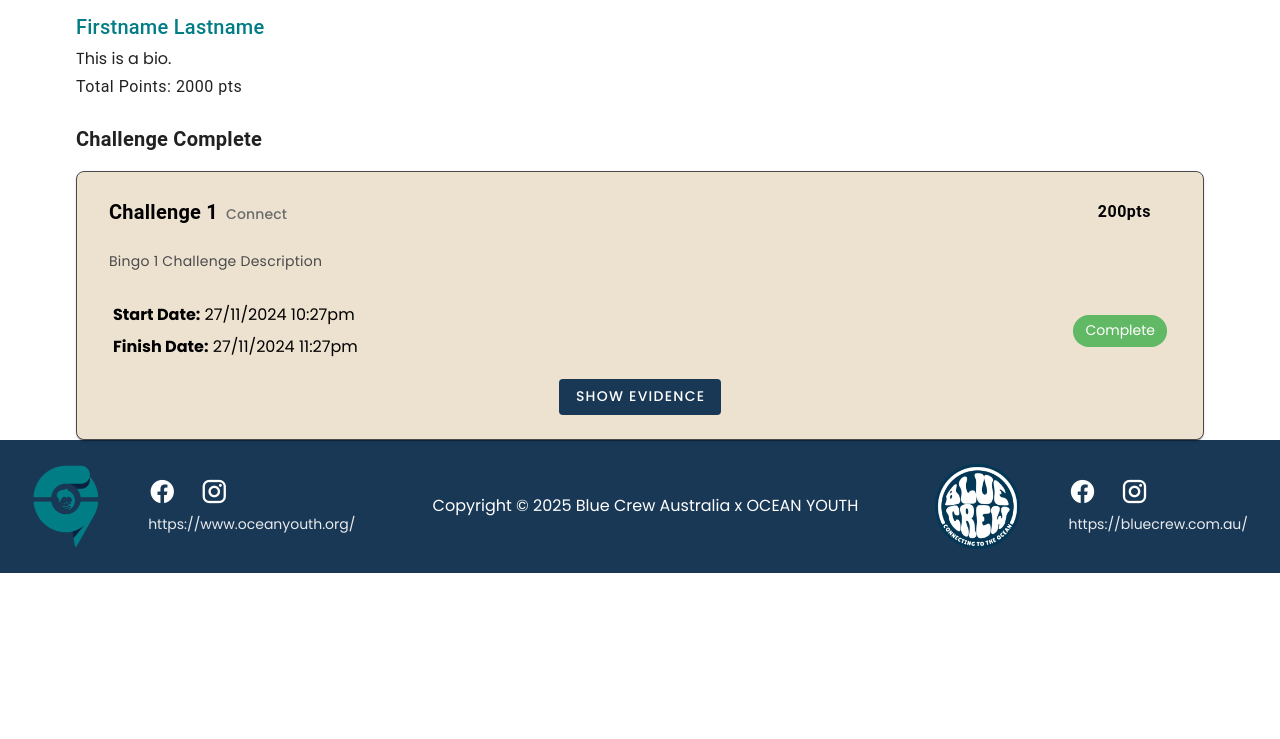
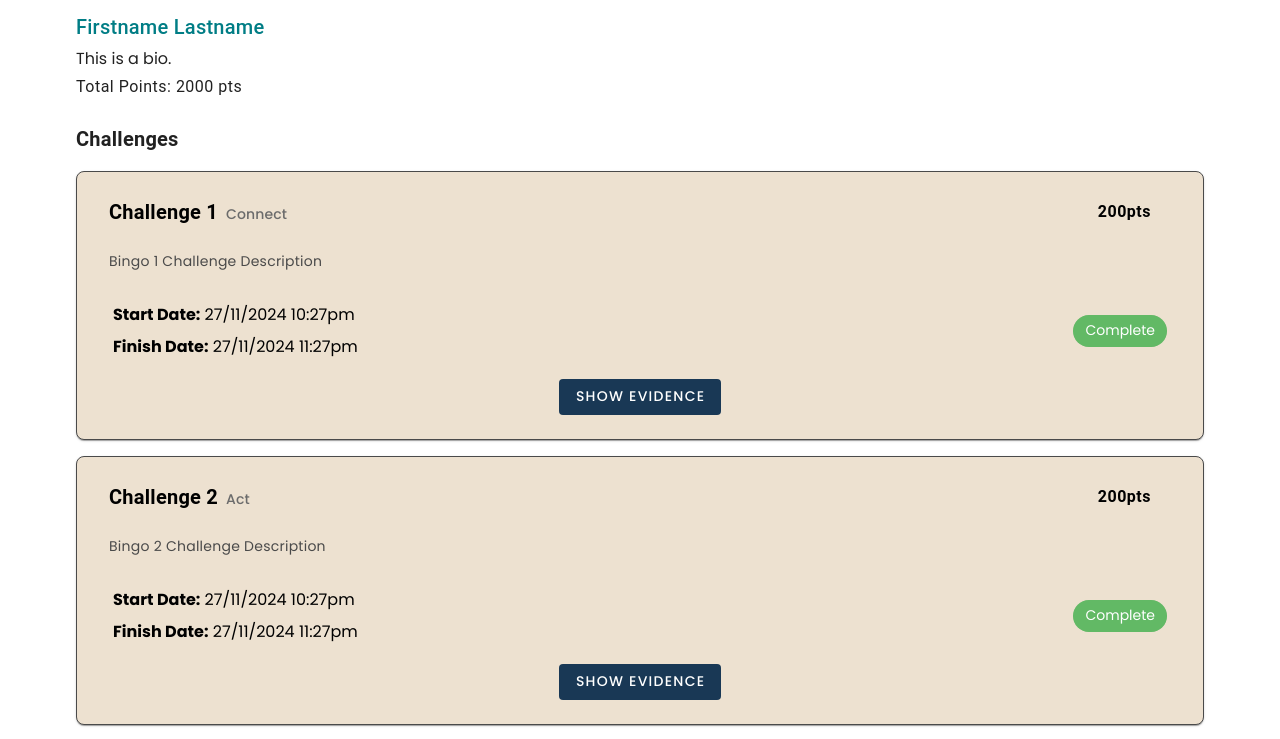
Before and after one commit to codersforcauses/bluecrew, a Vue app in the folder client/: page /profile in a window 1280 px wide. Shown: the part 401-1140 px from the top of the page. Before the commit the page ends 974 px from the top, so only its background shows below. Built offline with nearby package versions, Linux system fonts and the light colour scheme; no server answers; the HTML template or start-up script is replaced by a standard one; a web font is replaced by a local one.

Commit message:
move stuff into more appropriately named files

```diff
--- a/client/src/router/index.ts
+++ b/client/src/router/index.ts
@@ -8,6 +8,7 @@ import FriendView from '@/views/FriendView.vue'
 import BlingoView from '@/views/BlingoView.vue'
 import PreferenceView from '@/views/PreferenceView.vue'
 import ProfileView from '@/views/ProfileView.vue'
+import TestProfileView from '@/views/TestProfileView.vue'
 
 const router = createRouter({
   history: createWebHistory(import.meta.env.BASE_URL),
@@ -62,6 +63,11 @@ const router = createRouter({
       name: 'profile',
       component: ProfileView,
     },
+    {
+      path: '/testprofile',
+      name: 'testprofile',
+      component: TestProfileView,
+    },
   ],
 })
 
--- a/client/src/views/ProfileView.vue
+++ b/client/src/views/ProfileView.vue
@@ -30,6 +30,24 @@ const profileData = ref({
       startDate: '27/11/2024 10:27pm',
       finishDate: '27/11/2024 11:27pm',
       status: 'Complete' as const,
+    },
+    {
+      title: 'Challenge 2',
+      description: 'Bingo 2 Challenge Description',
+      type: 'Act' as const,
+      points: 200,
+      startDate: '27/11/2024 10:27pm',
+      finishDate: '27/11/2024 11:27pm',
+      status: 'Complete' as const,
+    },
+    {
+      title: 'Challenge 3',
+      description: 'Bingo 1 Challenge Description',
+      type: 'Connect' as const,
+      points: 200,
+      startDate: '27/11/2024 10:27pm',
+      finishDate: '27/11/2024 11:27pm',
+      status: 'In Progress' as const,
     },
   ],
 })
@@ -68,7 +86,7 @@ const profileData = ref({
     <!-- Challenges Section -->
     <v-row class="px-4 px-sm-16 mx-0">
       <v-col cols="12">
-        <h2 class="text-h6 font-weight-bold mb-4">Challenge Complete</h2>
+        <h2 class="text-h6 font-weight-bold mb-4">Challenges</h2>
         <div class="d-flex flex-column gap-4">
           <ChallengeInteraction
             v-for="challenge in profileData.challenges"
--- /dev/null
+++ b/client/src/views/TestProfileView.vue
@@ -0,0 +1,26 @@
+<script setup lang="ts">
+import { ref } from 'vue'
+import ChallengesCard from '@/components/ChallengeInteraction.vue'
+
+const title = ref('Challenge 1')
+const description = ref('This is a challenge')
+const type = ref<'Connect' | 'Understand' | 'Act'>('Connect')
+const points = ref(200)
+const startDate = ref('27/11/2024 9:27pm')
+const finishDate = ref('27/11/2024 10:27pm')
+const status = ref<'Complete' | 'In Progress'>('Complete')
+</script>
+
+<template>
+  <v-container>
+    <ChallengesCard
+      :title="title"
+      :description="description"
+      :type="type"
+      :points="points"
+      :startDate="startDate"
+      :finishDate="finishDate"
+      :status="status"
+    />
+  </v-container>
+</template>
```
